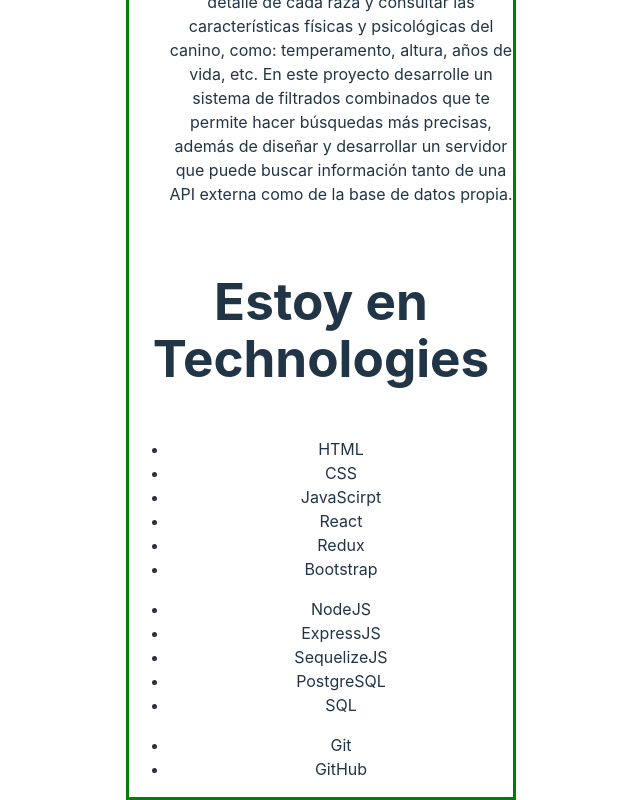
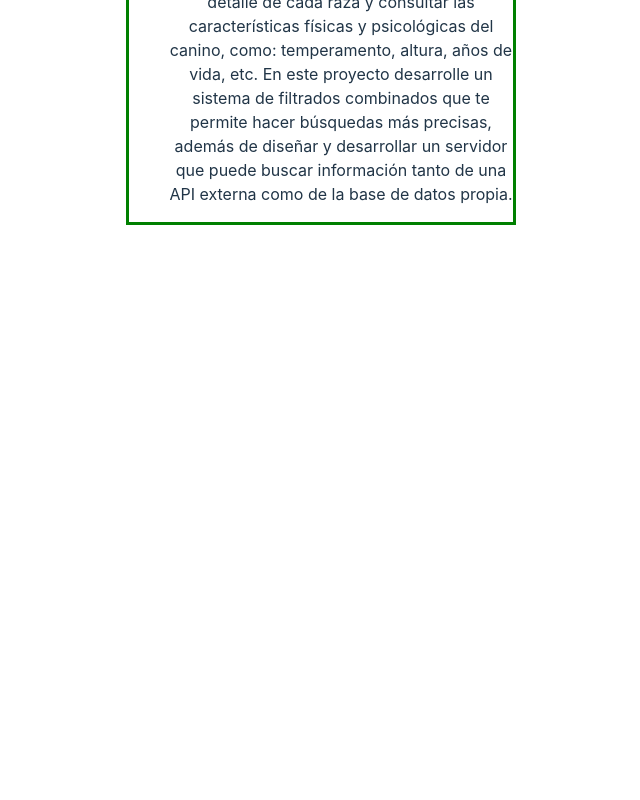
Before and after one commit to Tortoiselizard/Portafolio_Front, a React (Vite) app: page / in a window 1280 px wide. Shown: the part 3424-4224 px from the top of the page, without its empty margins (572-1212 px from the left). After the commit the page ends 3649 px from the top, so only its background shows below. Built offline with nearby package versions, Linux system fonts and the light colour scheme.

Commit message:
change src/App: remove components: Technologies and Nav (line 14,20)

```diff
--- a/src/App.jsx
+++ b/src/App.jsx
@@ -1,9 +1,7 @@
-// import Nav from './components/Nav/Nav'
 import Home from './components/Home/Home'
 import AboutMe from './components/AboutMe/AboutMe'
 import Experience from './components/Experience/Experience'
 import Projects from './components/Projects/Projects'
-import Technologies from './components/Technologies/Technologies'
 import Contact from './components/Contact/Contact'
 
 import './App.css'
@@ -13,14 +11,12 @@ function App () {
     <main className='main-Container'>
       <section className='main-fixed-Container'>
         <Home />
-        {/* <Nav /> */}
         <Contact />
       </section>
       <section className='main-scroll-Contianer'>
         <AboutMe />
         <Experience />
         <Projects />
-        <Technologies />
       </section>
     </main>
   )
```
